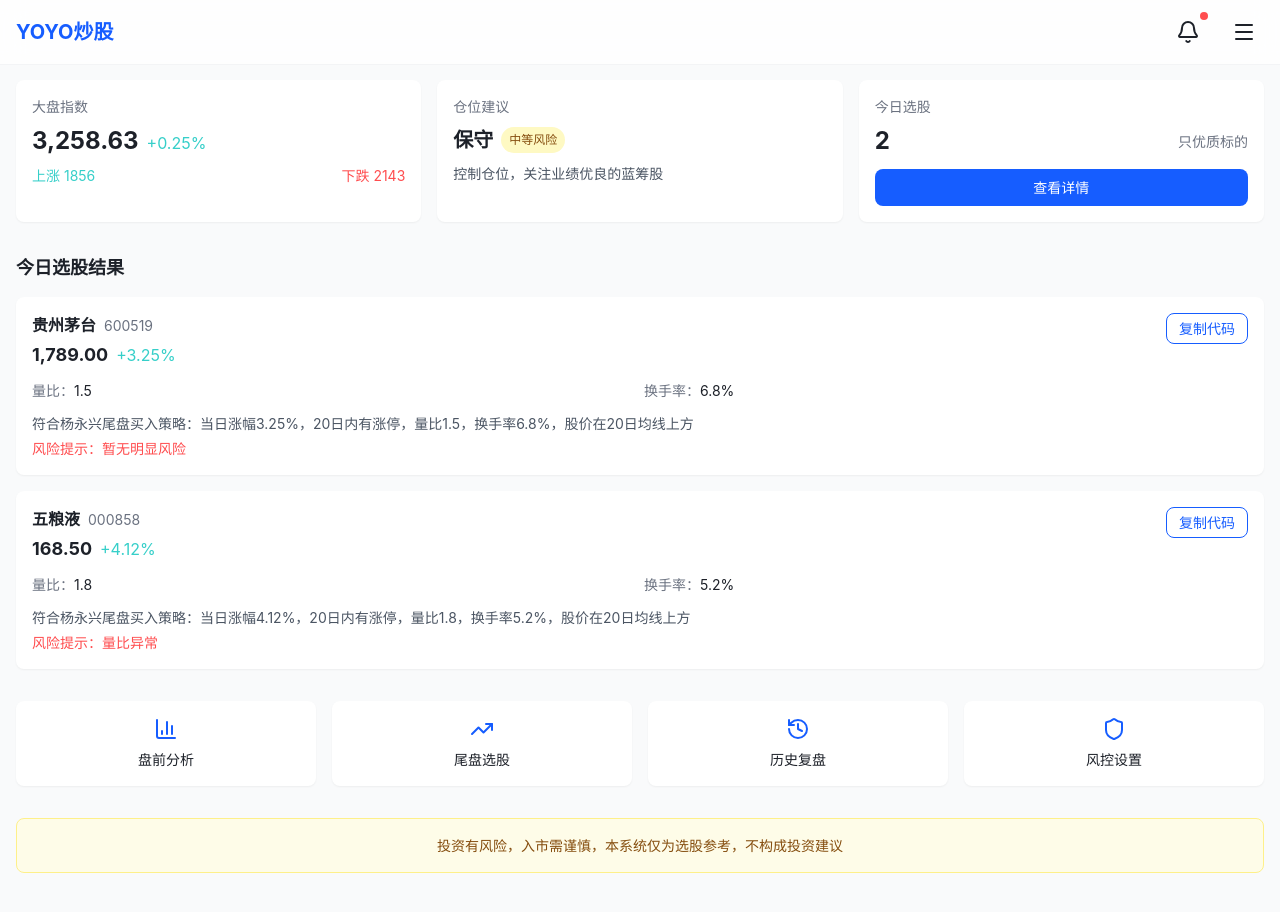
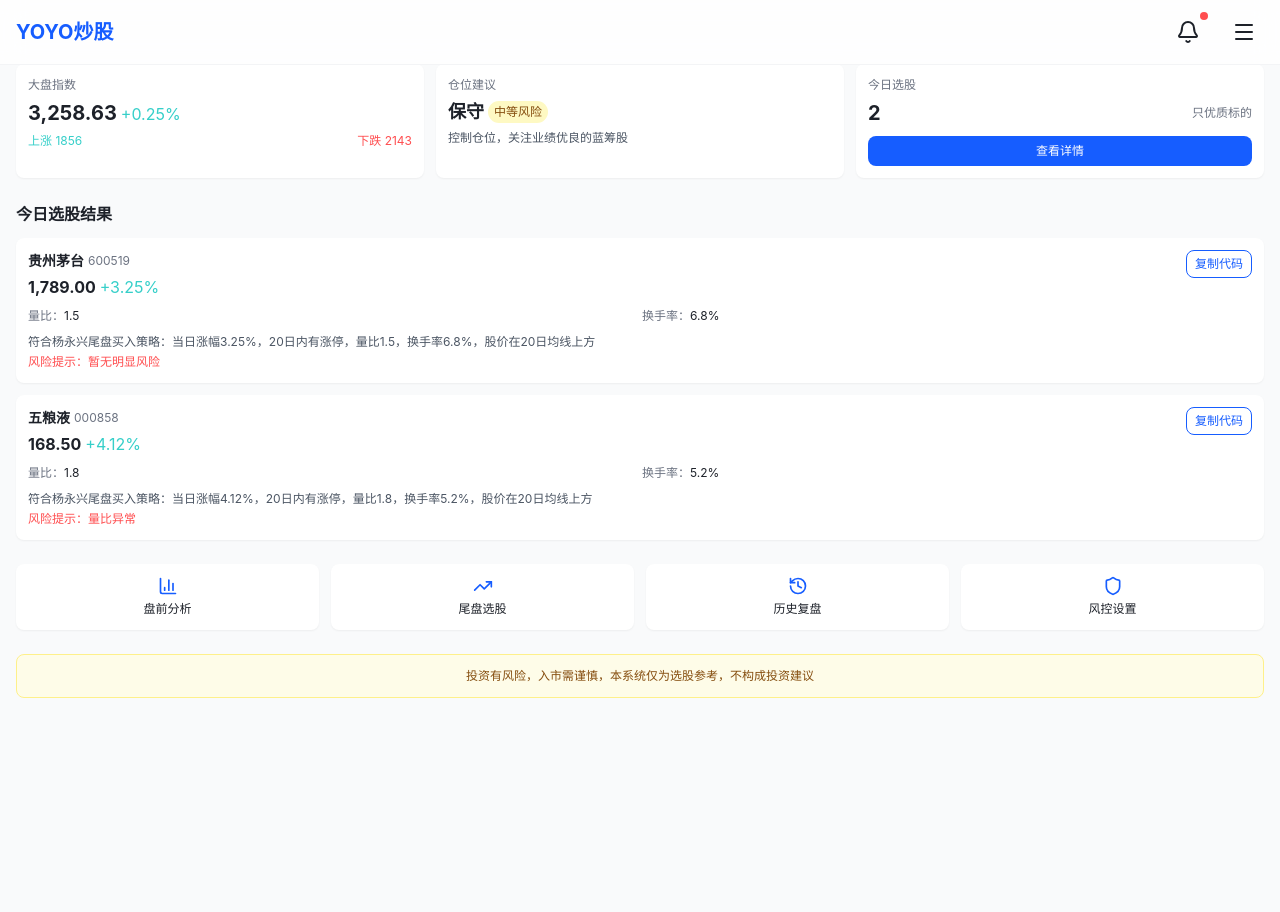
Before and after one commit to ikiviysc-ops/yoyo-chaogu, a React (Vite) app in the folder yoyo-stock/frontend/: page / in a window 1280 px wide. Shown: the top 912 px of the page. After the commit the page ends 800 px from the top, so only its background shows below. Built offline with nearby package versions, Linux system fonts and the light colour scheme.

Commit message:
feat: 创建g.txt文档
Co-authored-by: traeagent <traeagent@users.noreply.github.com>

```diff
--- a/yoyo-stock/frontend/src/App.tsx
+++ b/yoyo-stock/frontend/src/App.tsx
@@ -1,13 +1,36 @@
-import React from 'react';
+import React, { useState } from 'react';
 import Navbar from './components/Navbar';
 import Dashboard from './components/Dashboard';
+import Selection from './components/Selection';
+import History from './components/History';
+import Risk from './components/Risk';
+import Settings from './components/Settings';
 
 function App() {
+  const [activeTab, setActiveTab] = useState('home');
+
+  const renderContent = () => {
+    switch (activeTab) {
+      case 'home':
+        return <Dashboard />;
+      case 'selection':
+        return <Selection />;
+      case 'history':
+        return <History />;
+      case 'risk':
+        return <Risk />;
+      case 'settings':
+        return <Settings />;
+      default:
+        return <Dashboard />;
+    }
+  };
+
   return (
     <div className="min-h-screen bg-background">
-      <Navbar />
+      <Navbar activeTab={activeTab} setActiveTab={setActiveTab} />
       <main>
-        <Dashboard />
+        {renderContent()}
       </main>
     </div>
   );
--- a/yoyo-stock/frontend/src/components/Dashboard.tsx
+++ b/yoyo-stock/frontend/src/components/Dashboard.tsx
@@ -52,40 +52,40 @@ const Dashboard: React.FC = () => {
   ];
 
   return (
-    <div className="container mx-auto px-4 pt-20 pb-20 bg-background min-h-screen">
+    <div className="container mx-auto px-4 pt-16 pb-16 bg-background min-h-screen">
       {/* 市场概览 */}
-      <div className="grid grid-cols-1 md:grid-cols-3 gap-4 mb-8">
-        <div className="bg-white rounded-lg shadow-sm p-4">
-          <h3 className="text-sm text-gray-500 mb-2">大盘指数</h3>
+      <div className="grid grid-cols-1 md:grid-cols-3 gap-3 mb-6">
+        <div className="bg-white rounded-lg shadow-sm p-3">
+          <h3 className="text-xs text-gray-500 mb-1">大盘指数</h3>
           <div className="flex items-baseline">
-            <span className="text-2xl font-bold">{marketData.index}</span>
-            <span className="ml-2 text-success">{marketData.change}</span>
+            <span className="text-xl font-bold">{marketData.index}</span>
+            <span className="ml-1 text-success">{marketData.change}</span>
           </div>
-          <div className="flex justify-between mt-2 text-sm">
+          <div className="flex justify-between mt-1 text-xs">
             <span className="text-success">上涨 {marketData.up}</span>
             <span className="text-danger">下跌 {marketData.down}</span>
           </div>
         </div>
 
-        <div className="bg-white rounded-lg shadow-sm p-4">
-          <h3 className="text-sm text-gray-500 mb-2">仓位建议</h3>
+        <div className="bg-white rounded-lg shadow-sm p-3">
+          <h3 className="text-xs text-gray-500 mb-1">仓位建议</h3>
           <div className="flex items-center">
-            <span className="text-xl font-bold">{positionAdvice.level}</span>
-            <span className="ml-2 px-2 py-1 bg-yellow-100 text-yellow-800 rounded-full text-xs">
+            <span className="text-lg font-bold">{positionAdvice.level}</span>
+            <span className="ml-1 px-1.5 py-0.5 bg-yellow-100 text-yellow-800 rounded-full text-xs">
               {positionAdvice.risk}风险
             </span>
           </div>
-          <p className="mt-2 text-sm text-gray-600">{positionAdvice.suggestion}</p>
+          <p className="mt-1 text-xs text-gray-600">{positionAdvice.suggestion}</p>
         </div>
 
-        <div className="bg-white rounded-lg shadow-sm p-4">
-          <h3 className="text-sm text-gray-500 mb-2">今日选股</h3>
+        <div className="bg-white rounded-lg shadow-sm p-3">
+          <h3 className="text-xs text-gray-500 mb-1">今日选股</h3>
           <div className="flex items-center justify-between">
-            <span className="text-2xl font-bold">{selectedStocks.length}</span>
-            <span className="text-sm text-gray-500">只优质标的</span>
+            <span className="text-xl font-bold">{selectedStocks.length}</span>
+            <span className="text-xs text-gray-500">只优质标的</span>
           </div>
           <button
-            className="mt-3 w-full py-2 bg-primary text-white rounded-lg text-sm hover:bg-primary/90 transition-colors"
+            className="mt-2 w-full py-1.5 bg-primary text-white rounded-lg text-xs hover:bg-primary/90 transition-colors"
             onClick={() => handleButtonClick('查看详情')}
           >
             查看详情
@@ -94,30 +94,30 @@ const Dashboard: React.FC = () => {
       </div>
 
       {/* 选股结果 */}
-      <div className="mb-8">
-        <h2 className="text-lg font-bold mb-4">今日选股结果</h2>
-        <div className="space-y-4">
+      <div className="mb-6">
+        <h2 className="text-base font-bold mb-3">今日选股结果</h2>
+        <div className="space-y-3">
           {selectedStocks.map((stock) => (
-            <div key={stock.id} className="bg-white rounded-lg shadow-sm p-4">
+            <div key={stock.id} className="bg-white rounded-lg shadow-sm p-3">
               <div className="flex justify-between items-start">
                 <div>
                   <div className="flex items-center">
-                    <h3 className="font-bold">{stock.name}</h3>
-                    <span className="ml-2 text-sm text-gray-500">{stock.code}</span>
+                    <h3 className="font-bold text-sm">{stock.name}</h3>
+                    <span className="ml-1 text-xs text-gray-500">{stock.code}</span>
                   </div>
                   <div className="flex items-baseline mt-1">
-                    <span className="text-lg font-bold">{stock.price}</span>
-                    <span className="ml-2 text-success">{stock.change}</span>
+                    <span className="text-base font-bold">{stock.price}</span>
+                    <span className="ml-1 text-success">{stock.change}</span>
                   </div>
                 </div>
                 <button
-                  className="px-3 py-1 border border-primary text-primary rounded-lg text-sm hover:bg-primary/10 transition-colors"
+                  className="px-2 py-1 border border-primary text-primary rounded-lg text-xs hover:bg-primary/10 transition-colors"
                   onClick={() => handleCopyCode(stock.code)}
                 >
                   复制代码
                 </button>
               </div>
-              <div className="grid grid-cols-2 gap-2 mt-3 text-sm">
+              <div className="grid grid-cols-2 gap-1 mt-2 text-xs">
                 <div>
                   <span className="text-gray-500">量比：</span>
                   <span>{stock.volumeRatio}</span>
@@ -127,9 +127,9 @@ const Dashboard: React.FC = () => {
                   <span>{stock.turnover}%</span>
                 </div>
               </div>
-              <div className="mt-3 text-sm">
-                <p className="text-gray-600">{stock.reason}</p>
-                <p className="mt-1 text-danger">{stock.risk}</p>
+              <div className="mt-2 text-xs">
+                <p className="text-gray-600 line-clamp-2">{stock.reason}</p>
+                <p className="mt-0.5 text-danger">{stock.risk}</p>
               </div>
             </div>
           ))}
@@ -137,48 +137,48 @@ const Dashboard: React.FC = () => {
       </div>
 
       {/* 快捷功能 */}
-      <div className="grid grid-cols-2 md:grid-cols-4 gap-4">
+      <div className="grid grid-cols-2 md:grid-cols-4 gap-3">
         <button
-          className="bg-white rounded-lg shadow-sm p-4 text-center hover:shadow-md transition-shadow"
+          className="bg-white rounded-lg shadow-sm p-3 text-center hover:shadow-md transition-shadow"
           onClick={() => handleButtonClick('盘前分析')}
         >
-          <div className="flex justify-center mb-2">
-            <BarChart3 size={24} className="text-primary" />
+          <div className="flex justify-center mb-1">
+            <BarChart3 size={20} className="text-primary" />
           </div>
-          <h3 className="text-sm font-medium">盘前分析</h3>
+          <h3 className="text-xs font-medium">盘前分析</h3>
         </button>
         <button
-          className="bg-white rounded-lg shadow-sm p-4 text-center hover:shadow-md transition-shadow"
+          className="bg-white rounded-lg shadow-sm p-3 text-center hover:shadow-md transition-shadow"
           onClick={() => handleButtonClick('尾盘选股')}
         >
-          <div className="flex justify-center mb-2">
-            <TrendingUp size={24} className="text-primary" />
+          <div className="flex justify-center mb-1">
+            <TrendingUp size={20} className="text-primary" />
           </div>
-          <h3 className="text-sm font-medium">尾盘选股</h3>
+          <h3 className="text-xs font-medium">尾盘选股</h3>
         </button>
         <button
-          className="bg-white rounded-lg shadow-sm p-4 text-center hover:shadow-md transition-shadow"
+          className="bg-white rounded-lg shadow-sm p-3 text-center hover:shadow-md transition-shadow"
           onClick={() => handleButtonClick('历史复盘')}
         >
-          <div className="flex justify-center mb-2">
-            <History size={24} className="text-primary" />
+          <div className="flex justify-center mb-1">
+            <History size={20} className="text-primary" />
           </div>
-          <h3 className="text-sm font-medium">历史复盘</h3>
+          <h3 className="text-xs font-medium">历史复盘</h3>
         </button>
         <button
-          className="bg-white rounded-lg shadow-sm p-4 text-center hover:shadow-md transition-shadow"
+          className="bg-white rounded-lg shadow-sm p-3 text-center hover:shadow-md transition-shadow"
           onClick={() => handleButtonClick('风控设置')}
         >
-          <div className="flex justify-center mb-2">
-            <Shield size={24} className="text-primary" />
+          <div className="flex justify-center mb-1">
+            <Shield size={20} className="text-primary" />
           </div>
-          <h3 className="text-sm font-medium">风控设置</h3>
+          <h3 className="text-xs font-medium">风控设置</h3>
         </button>
       </div>
 
       {/* 风险提示 */}
-      <div className="mt-8 p-4 bg-yellow-50 border border-yellow-200 rounded-lg text-center">
-        <p className="text-sm text-yellow-800">
+      <div className="mt-6 p-3 bg-yellow-50 border border-yellow-200 rounded-lg text-center">
+        <p className="text-xs text-yellow-800">
           投资有风险，入市需谨慎，本系统仅为选股参考，不构成投资建议
         </p>
       </div>
--- /dev/null
+++ b/yoyo-stock/frontend/src/components/History.tsx
@@ -0,0 +1,19 @@
+import React from 'react';
+
+const History: React.FC = () => {
+  return (
+    <div className="container mx-auto px-4 pt-16 pb-16 bg-background min-h-screen">
+      <h1 className="text-xl font-bold mb-4">历史复盘</h1>
+      <div className="bg-white rounded-lg shadow-sm p-3 mb-3">
+        <h2 className="text-base font-medium mb-3">历史选股记录</h2>
+        <p className="text-gray-600 text-sm">这里显示历史选股记录和复盘结果</p>
+      </div>
+      <div className="bg-white rounded-lg shadow-sm p-3">
+        <h2 className="text-base font-medium mb-3">复盘分析</h2>
+        <p className="text-gray-600 text-sm">这里显示历史选股的分析结果</p>
+      </div>
+    </div>
+  );
+};
+
+export default History;
--- /dev/null
+++ b/yoyo-stock/frontend/src/components/Risk.tsx
@@ -0,0 +1,30 @@
+import React from 'react';
+
+const Risk: React.FC = () => {
+  return (
+    <div className="container mx-auto px-4 pt-16 pb-16 bg-background min-h-screen">
+      <h1 className="text-xl font-bold mb-4">风控设置</h1>
+      <div className="bg-white rounded-lg shadow-sm p-3 mb-3">
+        <h2 className="text-base font-medium mb-3">风险控制</h2>
+        <p className="text-gray-600 text-sm mb-3">设置您的风险偏好和止损策略</p>
+        <div className="mb-3">
+          <label className="block text-xs font-medium text-gray-700 mb-1">风险偏好</label>
+          <select className="w-full border border-gray-300 rounded-lg px-2 py-1.5 text-sm">
+            <option>保守</option>
+            <option>适中</option>
+            <option>激进</option>
+          </select>
+        </div>
+        <div className="mb-3">
+          <label className="block text-xs font-medium text-gray-700 mb-1">止损比例</label>
+          <input type="number" className="w-full border border-gray-300 rounded-lg px-2 py-1.5 text-sm" placeholder="5" />
+        </div>
+        <button className="w-full py-1.5 bg-primary text-white rounded-lg text-xs hover:bg-primary/90 transition-colors">
+          保存设置
+        </button>
+      </div>
+    </div>
+  );
+};
+
+export default Risk;
--- /dev/null
+++ b/yoyo-stock/frontend/src/components/Selection.tsx
@@ -0,0 +1,22 @@
+import React from 'react';
+
+const Selection: React.FC = () => {
+  return (
+    <div className="container mx-auto px-4 pt-16 pb-16 bg-background min-h-screen">
+      <h1 className="text-xl font-bold mb-4">选股页面</h1>
+      <div className="bg-white rounded-lg shadow-sm p-3 mb-3">
+        <h2 className="text-base font-medium mb-3">选股策略</h2>
+        <p className="text-gray-600 text-sm mb-3">基于杨永兴尾盘买入策略，我们为您精选优质标的。</p>
+        <button className="w-full py-1.5 bg-primary text-white rounded-lg text-xs hover:bg-primary/90 transition-colors">
+          开始选股
+        </button>
+      </div>
+      <div className="bg-white rounded-lg shadow-sm p-3">
+        <h2 className="text-base font-medium mb-3">选股结果</h2>
+        <p className="text-gray-600 text-sm">点击上方按钮开始选股</p>
+      </div>
+    </div>
+  );
+};
+
+export default Selection;
--- /dev/null
+++ b/yoyo-stock/frontend/src/components/Settings.tsx
@@ -0,0 +1,31 @@
+import React from 'react';
+
+const Settings: React.FC = () => {
+  return (
+    <div className="container mx-auto px-4 pt-16 pb-16 bg-background min-h-screen">
+      <h1 className="text-xl font-bold mb-4">设置</h1>
+      <div className="bg-white rounded-lg shadow-sm p-3 mb-3">
+        <h2 className="text-base font-medium mb-3">系统设置</h2>
+        <div className="mb-3">
+          <label className="block text-xs font-medium text-gray-700 mb-1">通知设置</label>
+          <div className="flex items-center">
+            <input type="checkbox" id="notifications" className="mr-2" />
+            <label htmlFor="notifications" className="text-sm">启用通知</label>
+          </div>
+        </div>
+        <div className="mb-3">
+          <label className="block text-xs font-medium text-gray-700 mb-1">自动选股</label>
+          <div className="flex items-center">
+            <input type="checkbox" id="auto-selection" className="mr-2" />
+            <label htmlFor="auto-selection" className="text-sm">启用自动选股</label>
+          </div>
+        </div>
+        <button className="w-full py-1.5 bg-primary text-white rounded-lg text-xs hover:bg-primary/90 transition-colors">
+          保存设置
+        </button>
+      </div>
+    </div>
+  );
+};
+
+export default Settings;
```
Also changed, not shown: yoyo-stock/frontend/src/components/Navbar.tsx (+6 -2 lines).
